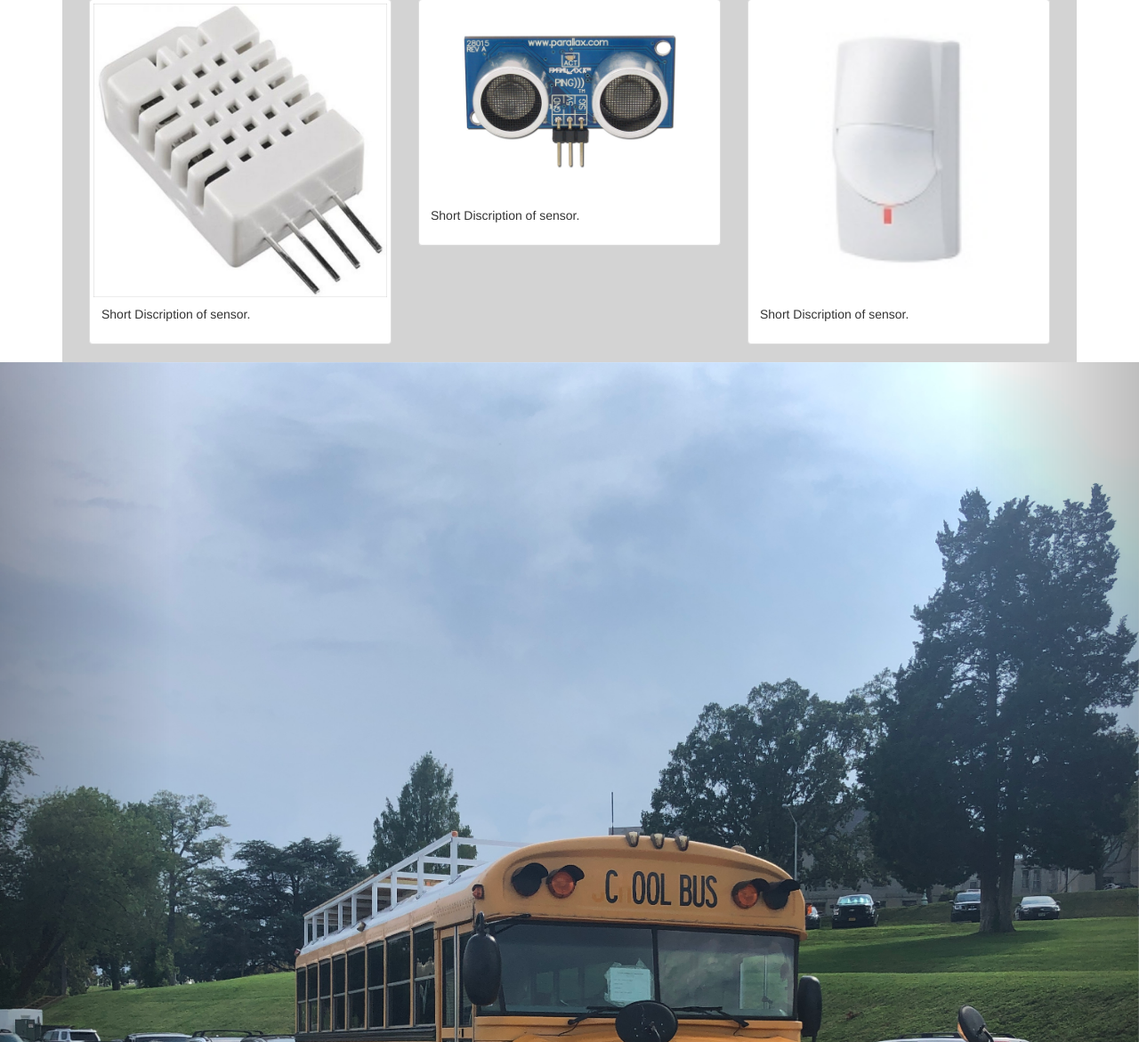
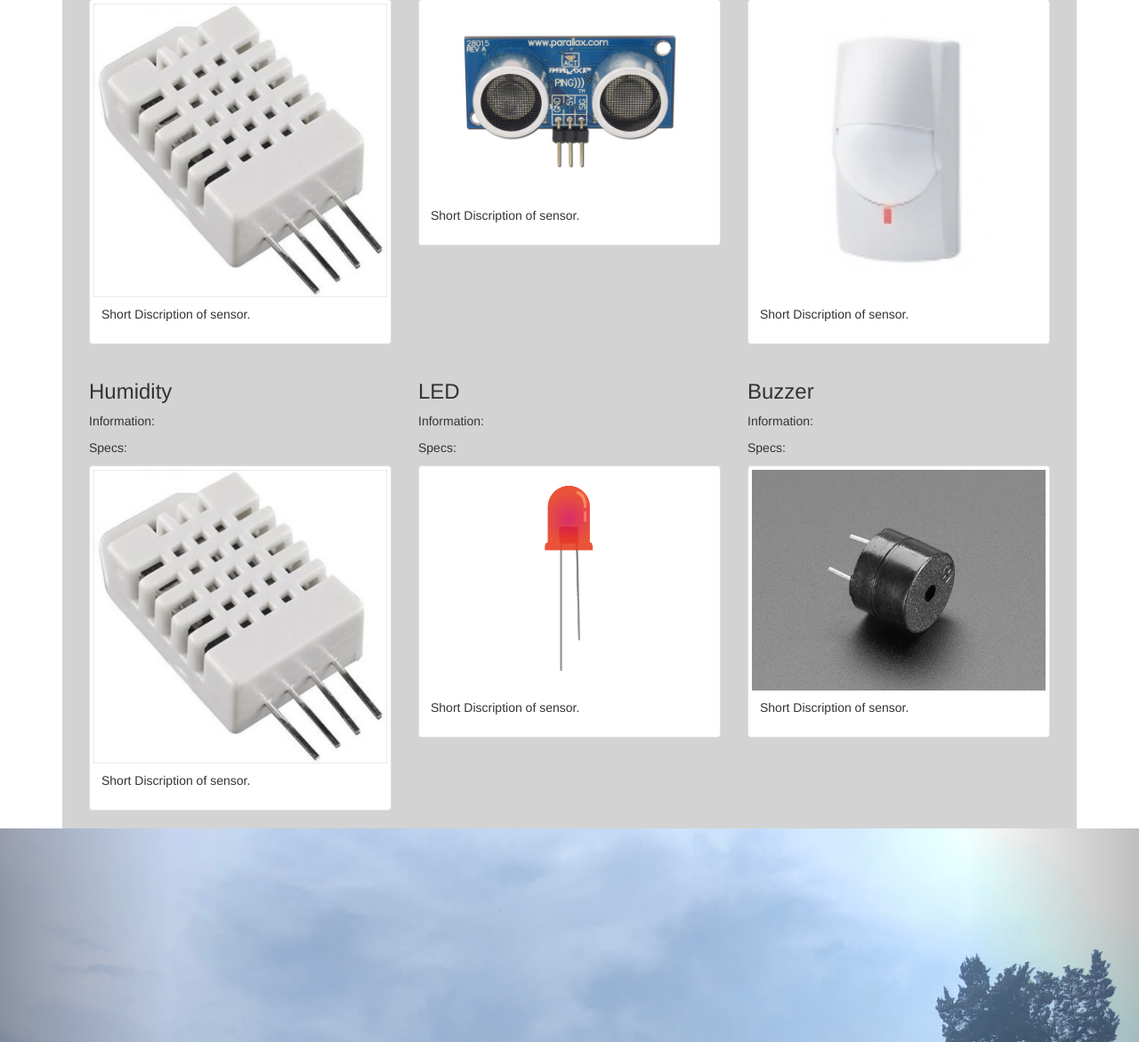
Before and after one commit to rigelkeller72/IoT_Website, a Flask app: page /test in a window 1280 px wide. Shown: the part 916-2087 px from the top of the page at 89% size. Run offline with Flask 2, Linux system fonts and the light colour scheme; some libraries are stand-ins or nearby versions.

Commit message:
Webpage update
Photos still won't work but added a few things

```diff
--- a/app/templates/base.html
+++ b/app/templates/base.html
@@ -32,5 +32,11 @@
         {% block content %}
              Default Content
         {% endblock %}
+
+    <div class="text-center">
+        <h2>IoT Webpage</h2>
+        <p>All copy rights go to M&K Inc.</p>
+        <p class="h6">Please give us an A</p>
+    </div>
     </body>
 </html>
--- a/app/templates/test.html
+++ b/app/templates/test.html
@@ -103,7 +103,6 @@
         </td>
         <td>07NOV20</td>
       </tr>
-
     </tbody>
   </table>
   </div>
@@ -170,6 +169,65 @@
   </div>
 </div>
 
+    <div class="container" style="background-color:lightgray;>
+  <div class="row">
+    <div class="col-sm-4">
+      <h3>Humidity</h3>
+      <p>Information: </p>
+      <p>Specs:</p>
+    </div>
+    <div class="col-sm-4">
+      <h3>LED</h3>
+      <p>Information: </p>
+      <p>Specs:</p>
+    </div>
+    <div class="col-sm-4">
+      <h3>Buzzer</h3>
+      <p>Information: </p>
+      <p>Specs:</p>
+    </div>
+  </div>
+</div>
+
+
+        <div class="container" style="background-color:lightgray;>
+  <h2>Image Gallery</h2>
+  <p>The .thumbnail class can be used to display an image gallery.</p>
+  <p>The .caption class adds proper padding and a dark grey color to text inside thumbnails.</p>
+  <p>Click on the images to enlarge them.</p>
+  <div class="row">
+    <div class="col-md-4">
+      <div class="thumbnail">
+        <a href="/images/humidity.jpg" target="_blank">
+          <img src="/images/humidity.jpg" alt="humidity" style="width:100%">
+          <div class="caption">
+            <p>Short Discription of sensor.</p>
+          </div>
+        </a>
+      </div>
+    </div>
+    <div class="col-md-4">
+      <div class="thumbnail">
+        <a href="LED.png" target="_blank">
+          <img src="LED.png" alt="LED" style="width:100%">
+          <div class="caption">
+            <p>Short Discription of sensor.</p>
+          </div>
+        </a>
+      </div>
+    </div>
+    <div class="col-md-4">
+      <div class="thumbnail">
+        <a href="/images/buzzer.jpg" target="_blank">
+          <img src="/images/buzzer.jpg" alt="passive buzzer" style="width:100%">
+          <div class="caption">
+            <p>Short Discription of sensor.</p>
+          </div>
+        </a>
+      </div>
+    </div>
+  </div>
+</div>
 
 <div id="myCarousel" class="carousel slide" data-ride="carousel">
   <!-- Indicators -->
```
Also changed, not shown: app/templates/LED.png (added), app/templates/images/LED.png (added), app/templates/images/buzzer.jpg (added), app/templates/images/humidity.jpg (added).
